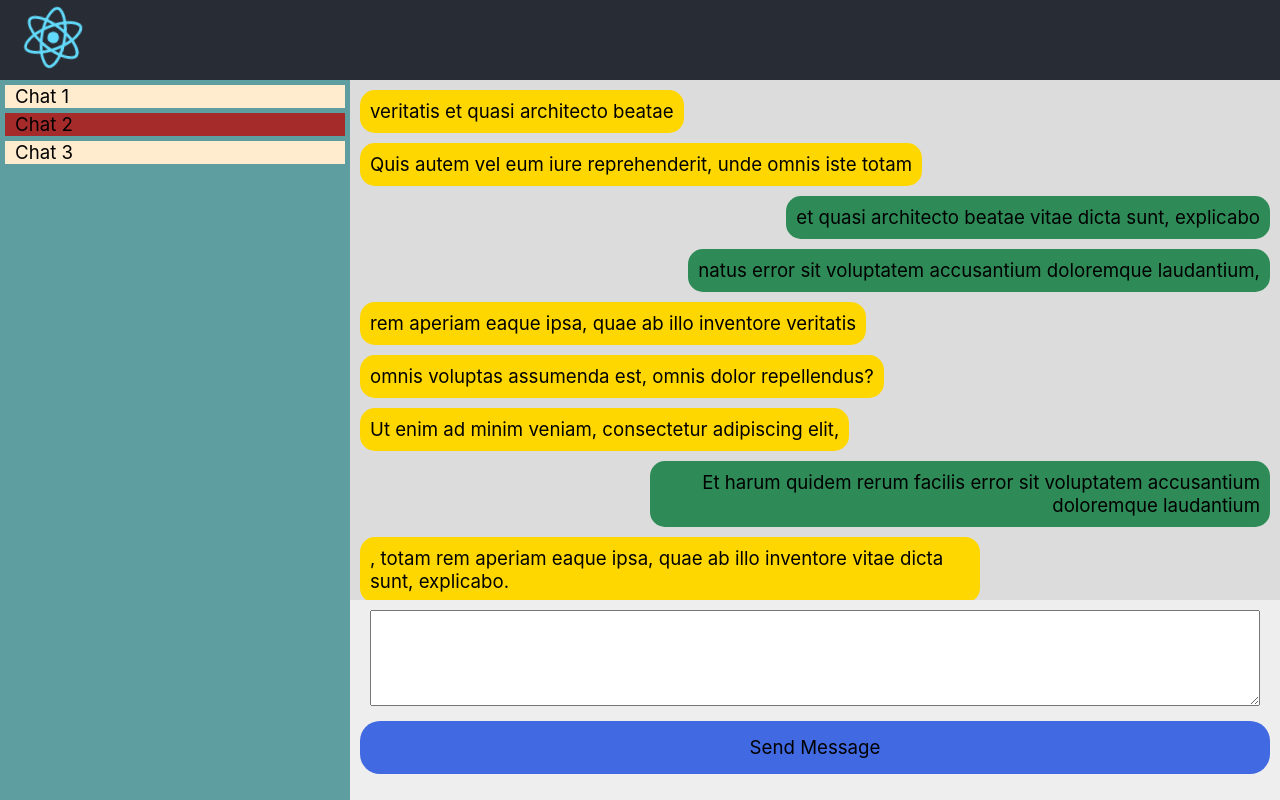
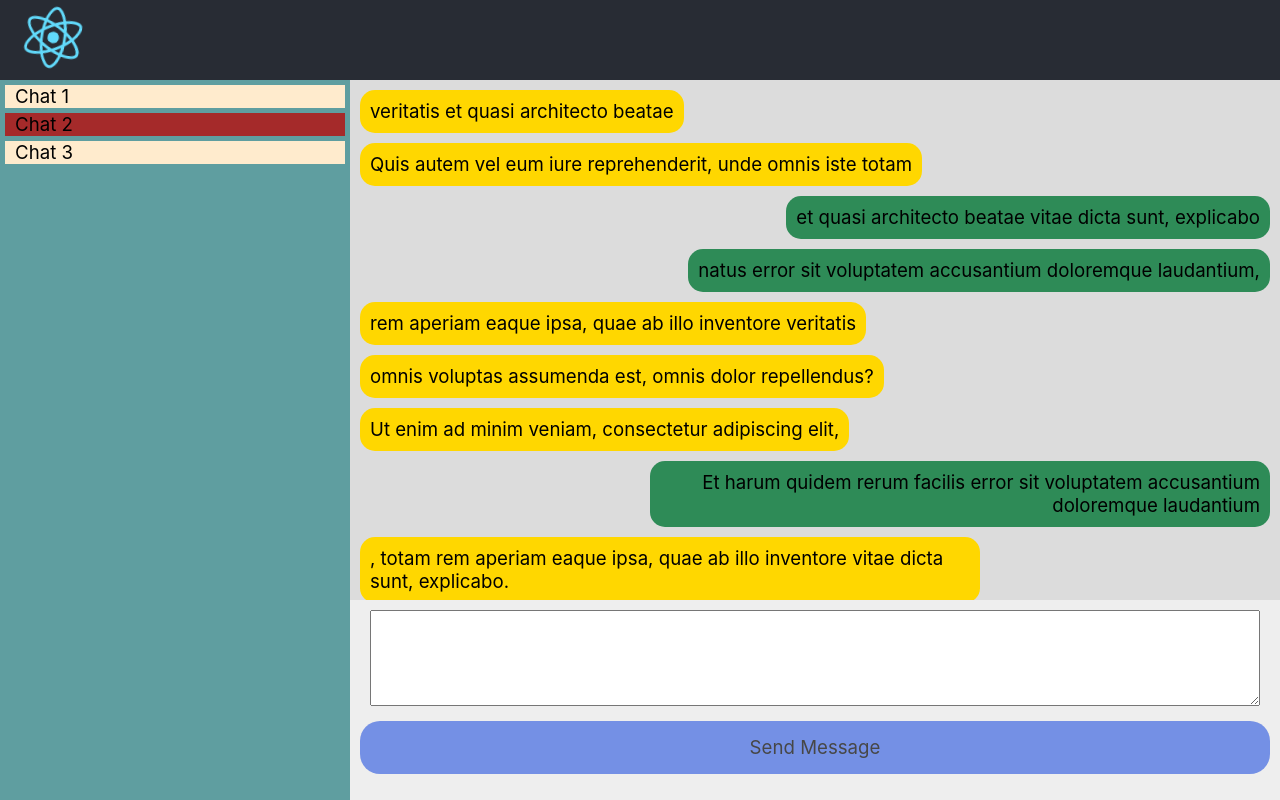
Before and after one commit to emkreo/T1, a React (Create React App) app: page / in a window 1280 px wide. Built offline with nearby package versions, Linux system fonts and the light colour scheme.

Commit message:
1_disabled button commit

```diff
--- a/src/components/button/button.css
+++ b/src/components/button/button.css
@@ -1,6 +1,15 @@
-.button {
+.activeButton {
   padding: 15px;
   background-color: royalblue;
   border-radius: 20px;
   cursor: pointer;
 }
+.disabledButton
+{
+  pointer-events: none;
+  opacity: 0.7;
+  padding: 15px;
+  background-color: royalblue;
+  border-radius: 20px;
+  margin: 0 10px
+}
--- a/src/components/button/button.tsx
+++ b/src/components/button/button.tsx
@@ -2,15 +2,17 @@ import * as React from 'react';
 
 import './button.css';
 
+
 interface Props {
   text: string;
   onClick: () => void;
+  disabled: boolean
 }
 
 export class Button extends React.Component<Props> {
-  public render(): JSX.Element {
+  public render(): JSX.Element{
     return (
-      <div className='button' onClick={this.props.onClick}>
+      <div className={this.props.disabled ?'disabledButton':'activeButton'} onClick={this.props.onClick} data-disabled={this.props.disabled}>
         {this.props.text}
       </div>
     )
--- a/src/pages/chat/components/message-editor/message-editor.tsx
+++ b/src/pages/chat/components/message-editor/message-editor.tsx
@@ -3,8 +3,7 @@ import * as React from 'react';
 
 import './message-editor.css'
 
-import { TextInput, Button } from '../../../../components';
-
+import {TextInput, Button} from '../../../../components';
 
 
 interface Props {
@@ -12,7 +11,8 @@ interface Props {
 }
 
 interface State {
-  message: string;
+    message: string,
+    disabled: boolean
 }
 
 export class MessageEditor extends React.Component<Props, State> {
@@ -20,14 +20,16 @@ export class MessageEditor extends React.Component<Props, State> {
         super(props);
         this.state = {
             message: '',
+            disabled: true
         }
     }
+
 
     public render(): JSX.Element {
         return (
             <div className='message-editor'>
                 <TextInput value={this.state.message} onChange={this.onMessageChange}/>
-        <Button text='Send Message' onClick={this.sendMessage} />
+                <Button text='Send Message' onClick={this.sendMessage} disabled={this.state.disabled}/>
             </div>
         )
     }
@@ -35,12 +37,15 @@ export class MessageEditor extends React.Component<Props, State> {
     @autobind
     private onMessageChange(event: any): void {
         console.log(event);
-    this.setState({ message: event.target.value });
+
+        event.target.value.length !== 0
+            ? this.setState({message: event.target.value, disabled: false})
+            : this.setState({message: event.target.value, disabled: true})
     }
 
     @autobind
     private sendMessage(): void {
         this.props.sendMessage(this.state.message);
-    this.setState({ message: '' });
+        this.setState({message: '', disabled: true});
     }
 }
```
Lines whose indentation alone changed are shown as unchanged.
